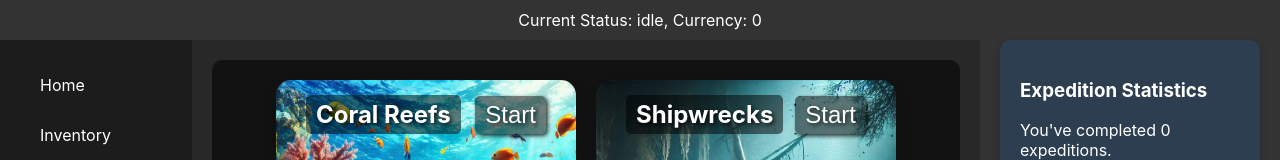
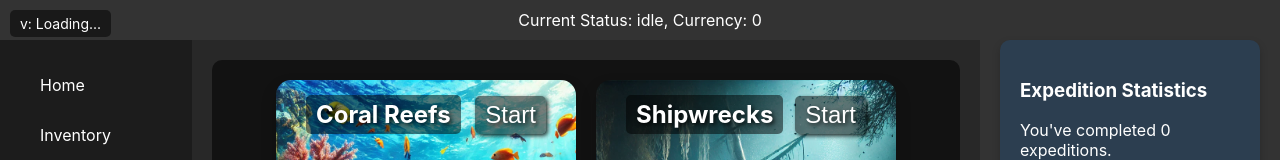
Before and after one commit to Fishbone-Aquatics/Aquarium-Capitalists, a React (Vite) app: page /expeditions in a window 1280 px wide. Shown: the top 160 px of the page. Built offline with nearby package versions, Linux system fonts and the light colour scheme; no server answers.

Commit message:
feat(main): version display.
Now displays version - so I can tell when dev.fishboneaquatics.com actually updates for *some* things.

```diff
--- a/src/App.css
+++ b/src/App.css
@@ -72,3 +72,14 @@
 .right-side-content > * {
   margin-bottom: 20px;
 }
+
+.version-display {
+  position: absolute;
+  top: 10px;
+  left: 10px;
+  font-size: 14px;
+  background-color: rgba(0, 0, 0, 0.5);
+  color: white;
+  padding: 5px 10px;
+  border-radius: 5px;
+}
--- a/src/App.jsx
+++ b/src/App.jsx
@@ -1,4 +1,3 @@
-// src/App.js
 import React from 'react';
 import { BrowserRouter as Router, Routes, Route, Link, useLocation } from 'react-router-dom';
 import { DndProvider } from 'react-dnd';
@@ -16,6 +15,7 @@ import AquariumShop from './components/AquariumShop';
 import Statistics from './components/Statistics';
 import About from './pages/About';
 import XP from './pages/Xp';
+import VersionDisplay from './components/VersionDisplay';
 
 import './App.css';
 import './styles/tooltip.css';
@@ -50,6 +50,7 @@ function App() {
             <aside className="right-side">
               <RightSideContent />
             </aside>
+            <VersionDisplay />
           </div>
         </Router>
       </DndProvider>
--- /dev/null
+++ b/src/components/VersionDisplay.jsx
@@ -0,0 +1,18 @@
+import React, { useEffect, useState } from 'react';
+import { getVersion } from '../utils/version';
+
+const VersionDisplay = () => {
+  const [version, setVersion] = useState('Loading...');
+
+  useEffect(() => {
+    async function fetchVersion() {
+      const version = await getVersion();
+      setVersion(version);
+    }
+    fetchVersion();
+  }, []);
+
+  return <div className="version-display">v: {version}</div>;
+};
+
+export default VersionDisplay;
--- /dev/null
+++ b/src/utils/version.js
@@ -0,0 +1,13 @@
+export async function getVersion() {
+    const response = await fetch('/CHANGELOG.md');
+    const text = await response.text();
+
+    const versionRegex = /## \[([\d.]+)]/;
+    const match = text.match(versionRegex);
+
+    if (match && match[1]) {
+      return match[1];
+    }
+
+    return 'Unknown';
+  }
```
